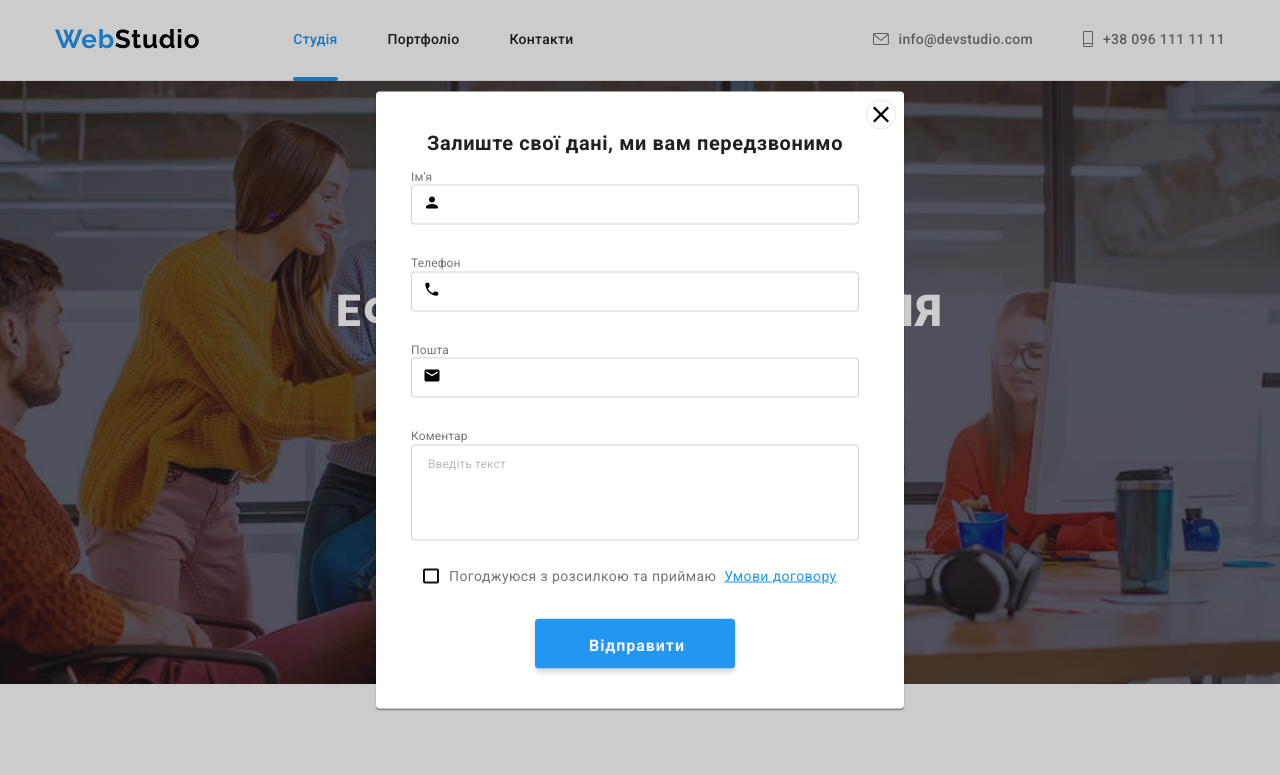
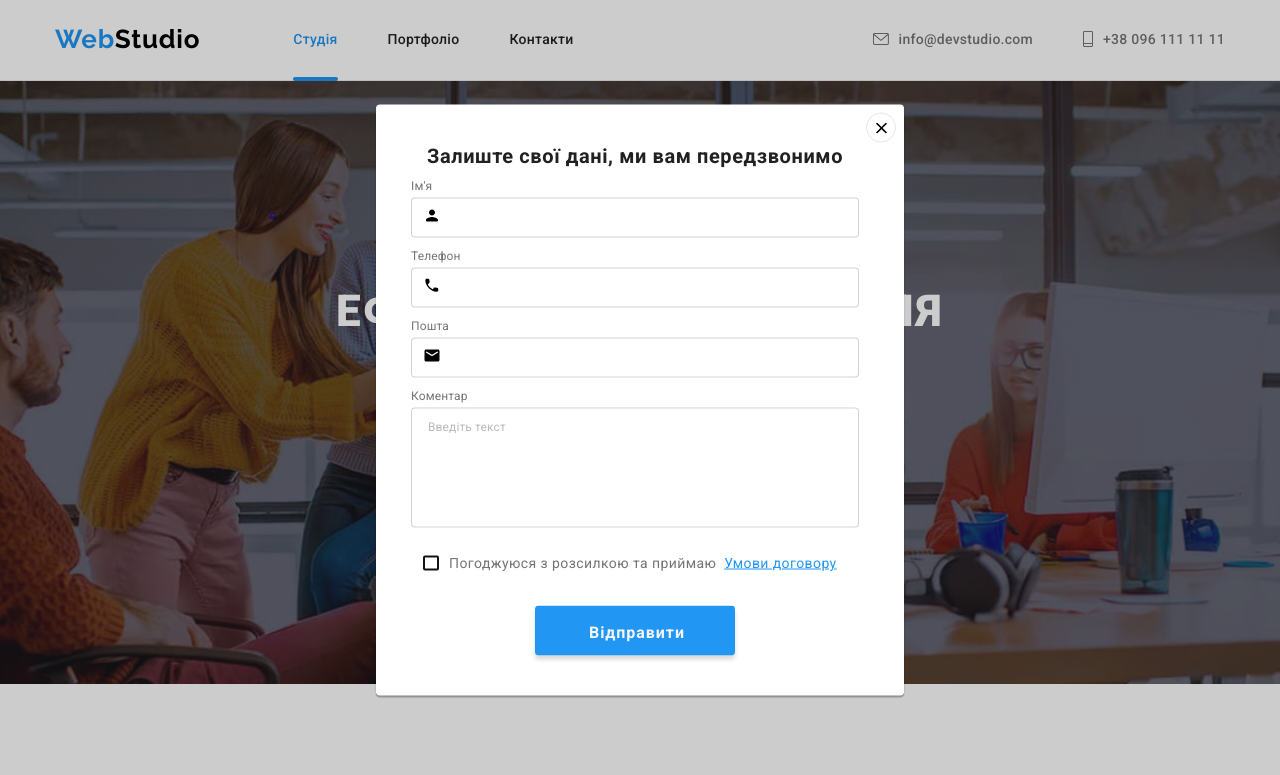
Before and after one commit to Olena5454/goit-markup-hw-06, a plain HTML site: page index.html in a window 1280 px wide. Both pictures are taken after a click on the button "Замовити послугу". Shown: the top 775 px of the page. Drawn offline with nearby package versions, Linux system fonts and the light colour scheme.

Commit message:
hw6_fixed

```diff
--- a/css/styles.css
+++ b/css/styles.css
@@ -528,6 +528,10 @@ footer {
   background: #2f303a;
 }
 
+.footer-address {
+  flex-shrink: 0;
+}
+
 a.footer-address-logo {
   color: var(--color-hero-text);
 }
@@ -632,6 +636,7 @@ ul.list.address:nth-child(1) {
   height: 50px;
   padding: 15px 16px;
 
+  color: var(--primary-bg-color);
   background-color: transparent;
   border: 1px solid rgba(255, 255, 255, 0.3);
   filter: drop-shadow(0px 4px 4px rgba(0, 0, 0, 0.15));
@@ -690,6 +695,13 @@ ul.list.address:nth-child(1) {
   position: absolute;
   right: 8px;
   top: 8px;
+
+  transition: fill 250ms cubic-bezier(0.4, 0, 0.2, 1);
+}
+
+.modal-btn:hover,
+.modal-btn:focus {
+  fill: var(--accent-color);
 }
 
 .is-hidden {
@@ -715,7 +727,7 @@ ul.list.address:nth-child(1) {
 
 .modal-input {
   width: 100%;
-  margin-bottom: 28px;
+  margin-bottom: 12px;
   margin-right: 5px;
   height: 40px;
   padding-left: 42px;
@@ -751,6 +763,8 @@ ul.list.address:nth-child(1) {
 }
 
 .modal-label {
+  display: block;
+  margin-bottom: 4px;
   font-weight: 400;
   font-size: 12px;
   line-height: 1.16;
@@ -760,7 +774,7 @@ ul.list.address:nth-child(1) {
 
 .modal-comment {
   width: 100%;
-  height: 96px;
+  height: 120px;
   padding: 12px 16px;
   margin-bottom: 20px;
   resize: none;
--- a/index.html
+++ b/index.html
@@ -490,7 +490,7 @@
     <div class="backdrop is-hidden" data-modal>
       <div class="modal">
         <button type="button" class="modal-btn" data-modal-close>
-          <svg class="modal-close-icon" width="18" height="18">
+          <svg class="modal-close-icon" width="11" height="11">
             <use href="./images/symbol-defs.svg#icon-close"></use>
           </svg>
         </button>
```
